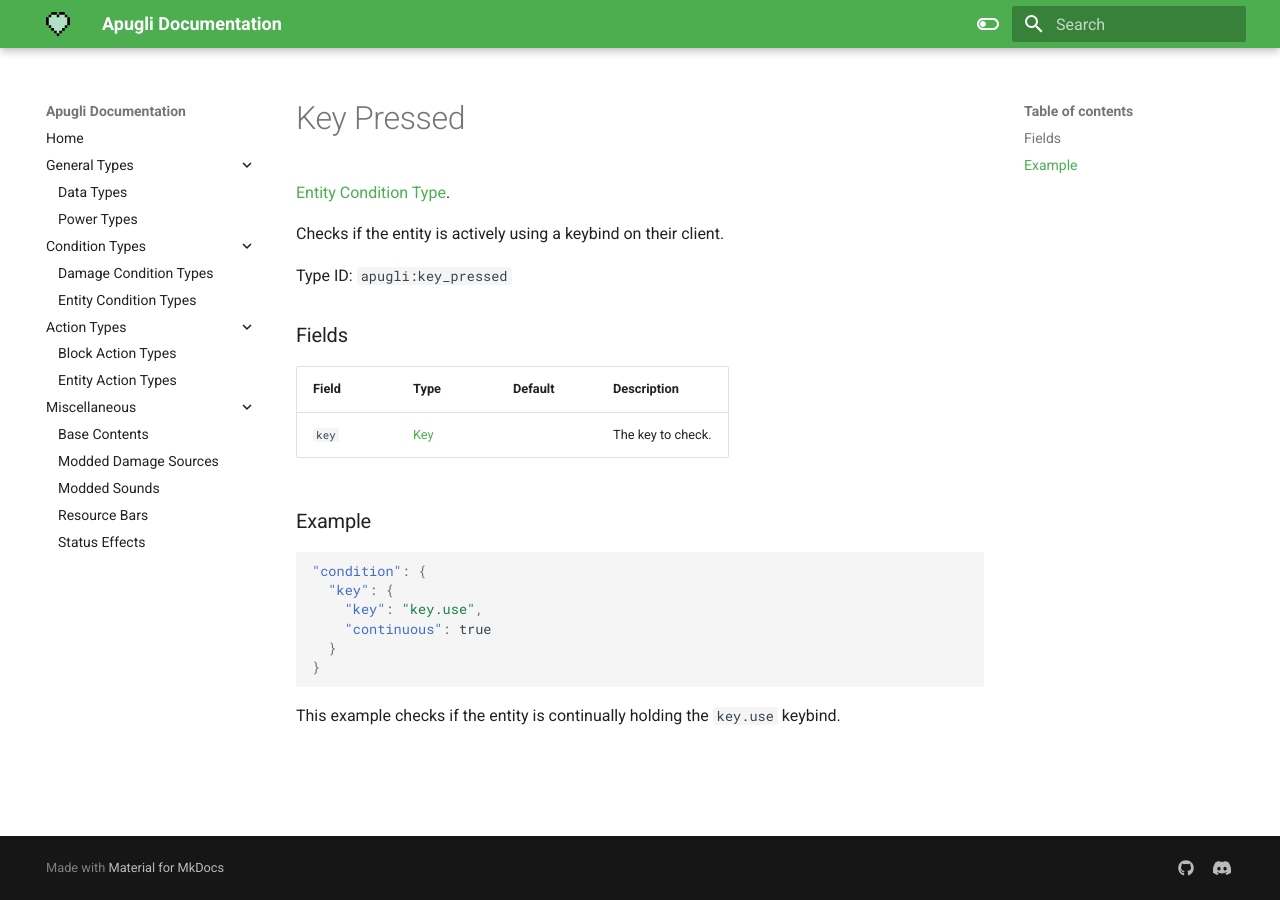
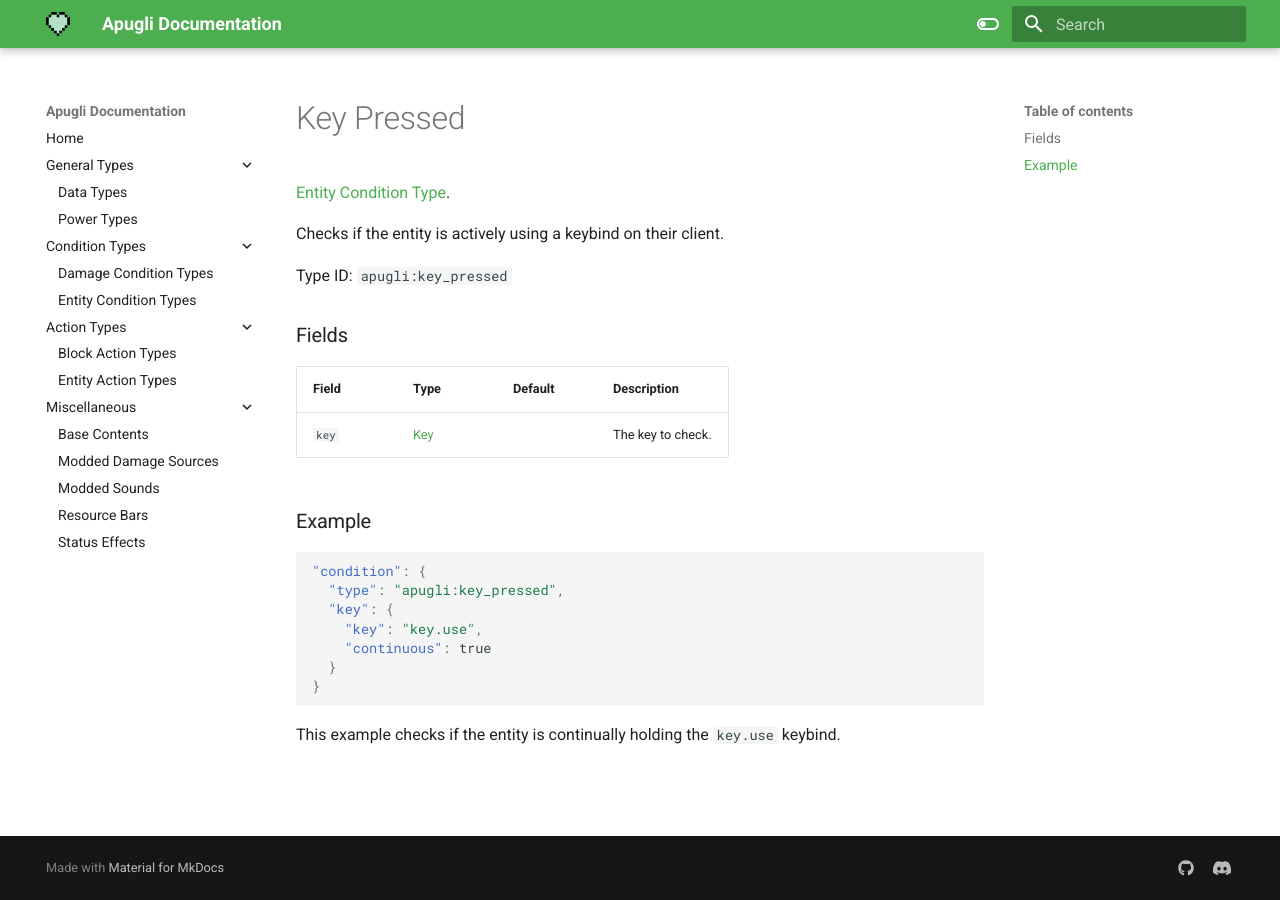
Before and after one commit to MerchantPug/apugli-docs, an MkDocs documentation site: the page built from docs/types/entity_condition_types/key_pressed.md, in a window 1280 px wide. Built offline with MkDocs 1.6.1 and Material for MkDocs 9.7.7, drawn with Linux system fonts in a browser that asks for light colours.

Commit message:
Add `type` field in example

````diff
--- a/docs/types/entity_condition_types/key_pressed.md
+++ b/docs/types/entity_condition_types/key_pressed.md
@@ -21,6 +21,7 @@ Field  | Type | Default | Description
 ### Example
 ```json
 "condition": {
+  "type": "apugli:key_pressed",
   "key": {
     "key": "key.use",
     "continuous": true
````
